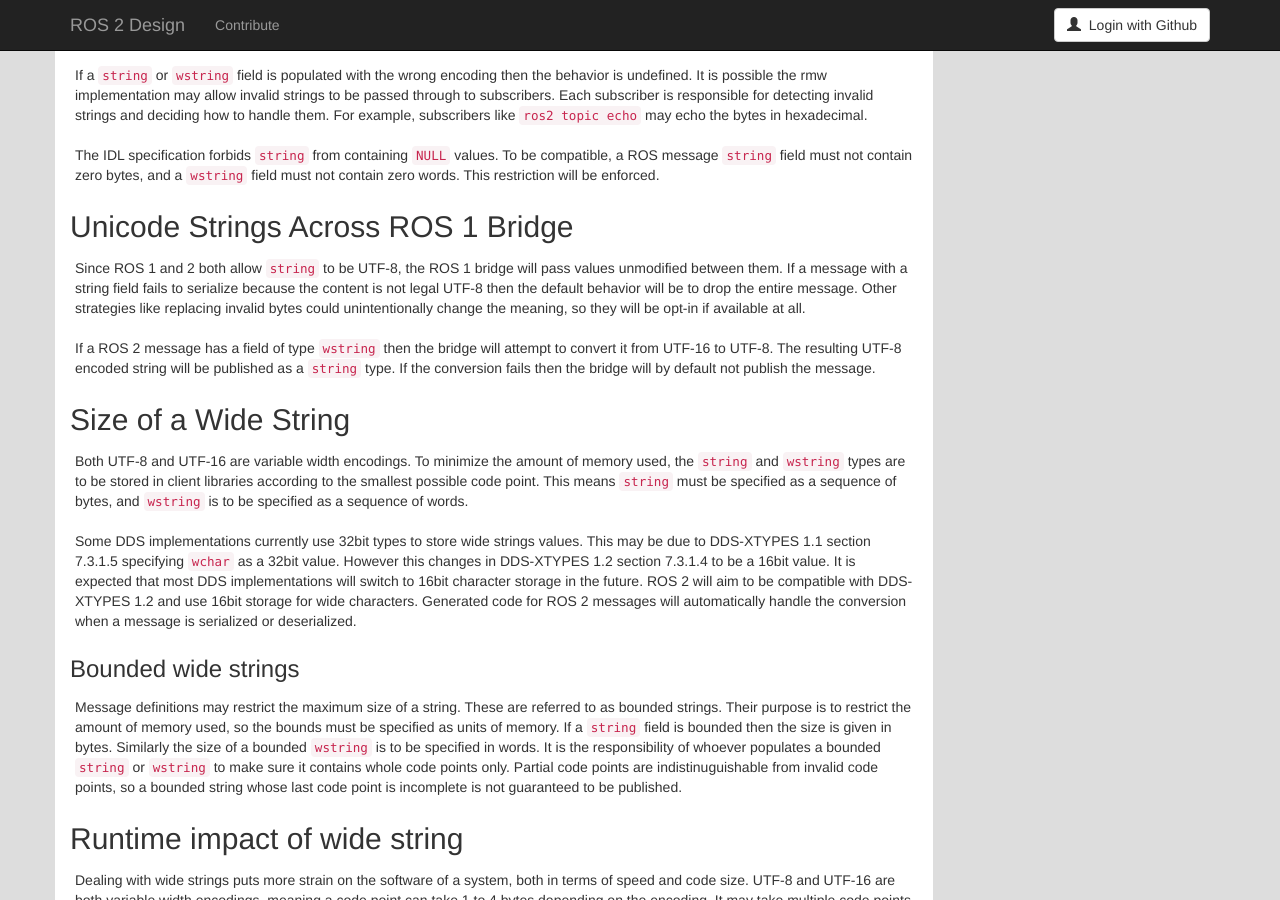
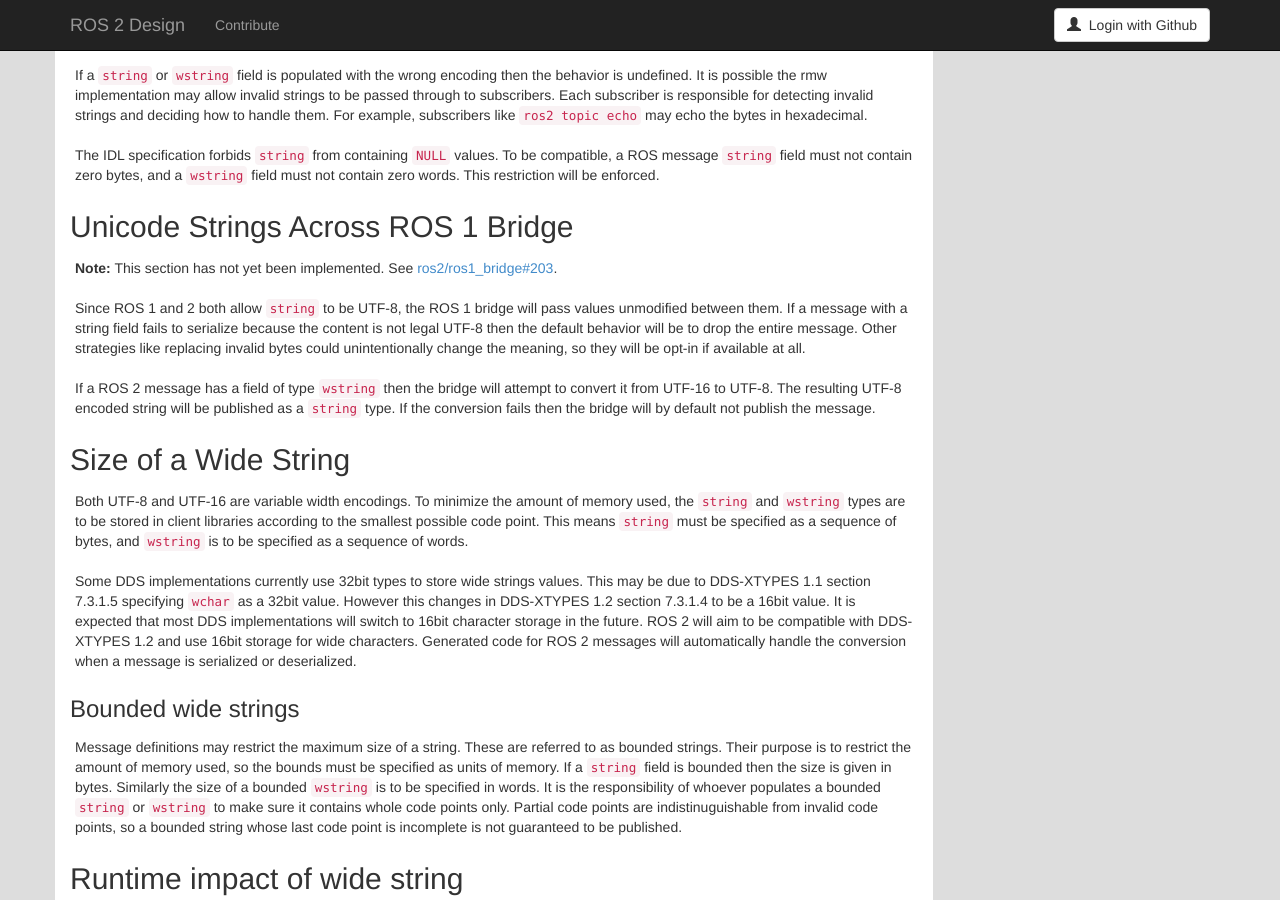
Before and after one commit to ros2/design, a Jekyll site: the page built from articles/WideStrings.md, in a window 1280 px wide and 900 px high, scrolled down 908 px. Built offline with Jekyll 4.4.1, drawn with Linux system fonts in a browser that asks for light colours; nearby versions of some CDN libraries.

Commit message:
Add note that bridging wstrings is not yet supported
Signed-off-by: Shane Loretz <sloretz@osrfoundation.org>

```diff
--- a/articles/WideStrings.md
+++ b/articles/WideStrings.md
@@ -64,6 +64,10 @@ To be compatible, a ROS message `string` field must not contain zero bytes, and
 This restriction will be enforced.
 
 ## Unicode Strings Across ROS 1 Bridge
+
+**Note:** This section has not yet been implemented.
+See [ros2/ros1_bridge#203](https://github.com/ros2/ros1_bridge/issues/203).
+
 Since ROS 1 and 2 both allow `string` to be UTF-8, the ROS 1 bridge will pass values unmodified between them.
 If a message with a string field fails to serialize because the content is not legal UTF-8 then the default behavior will be to drop the entire message.
 Other strategies like replacing invalid bytes could unintentionally change the meaning, so they will be opt-in if available at all.
```
